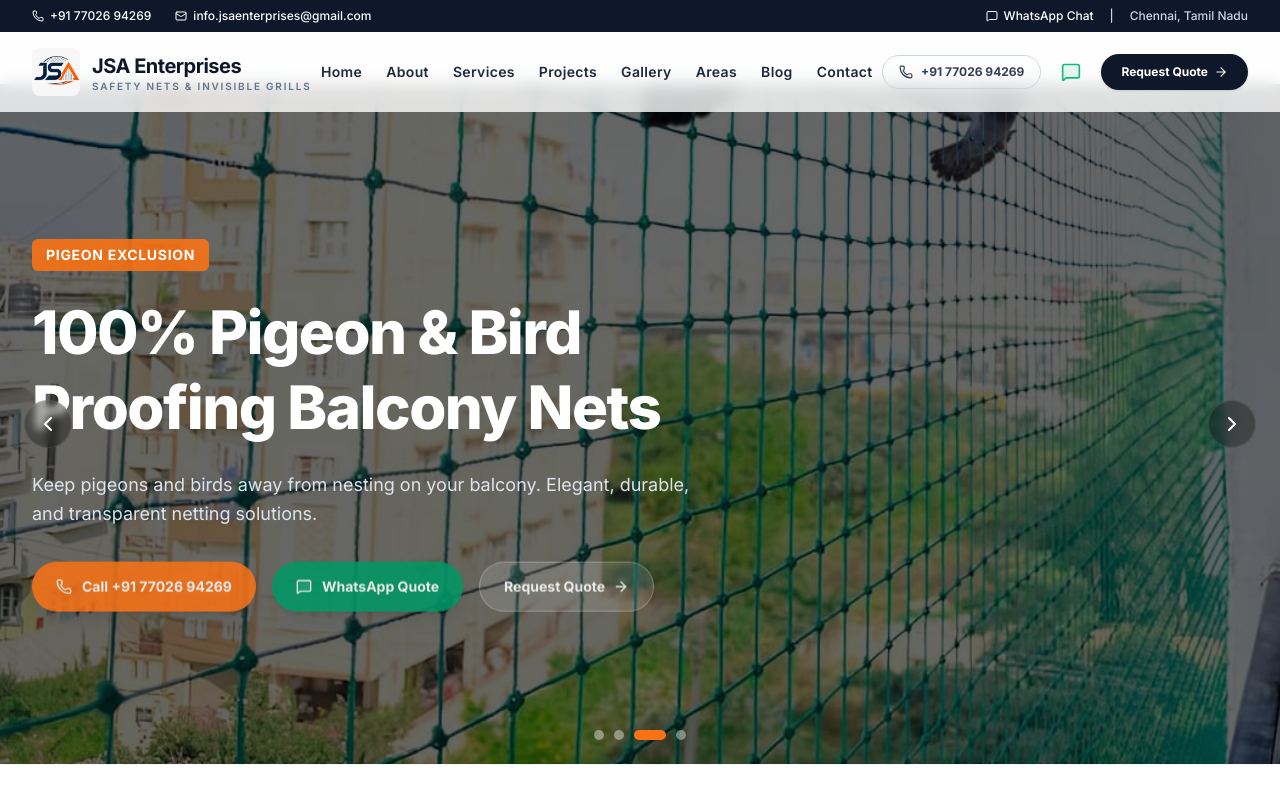
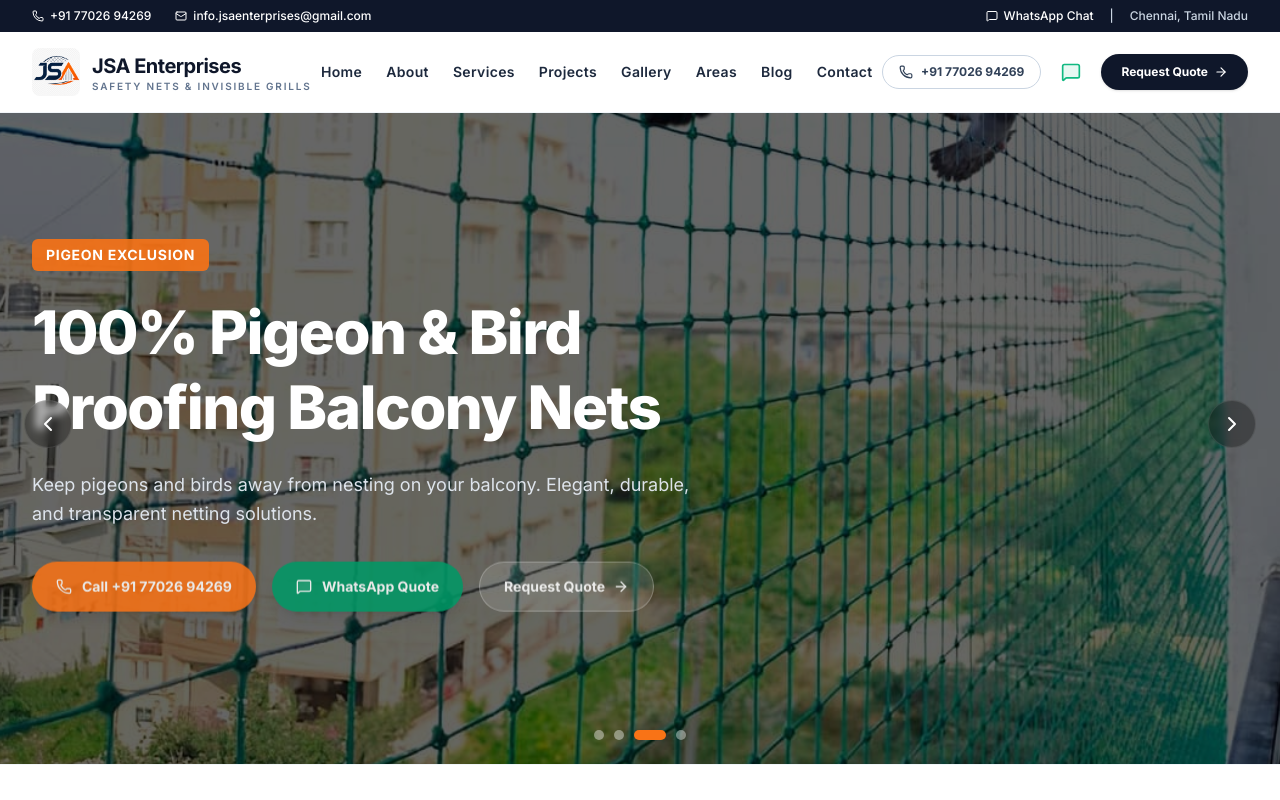
Before and after one commit to ajay-Ai-Ds/JSA-Enterprises, a Next.js app: page / in a window 1280 px wide. Shown: the top 800 px of the page. Built offline with nearby package versions, Linux system fonts and the light colour scheme.

Commit message:
Design: Update navbar background to solid white with Theme 30 shadow

```diff
--- a/src/components/navigation/Navbar.tsx
+++ b/src/components/navigation/Navbar.tsx
@@ -72,8 +72,8 @@ export default function Navbar() {
       <header
         className={`fixed top-[32px] left-0 right-0 z-40 transition-all duration-300 ${
           isScrolled
-            ? "bg-white/95 backdrop-blur-md shadow-md border-b border-slate-100 py-3"
-            : "bg-white/80 backdrop-blur-sm py-4"
+            ? "bg-white shadow-[0_8px_30px_rgba(15,23,42,0.08)] border-b border-slate-100/50 py-3"
+            : "bg-white border-b border-slate-100 py-4"
         }`}
       >
         <div className="max-w-7xl mx-auto px-4 sm:px-6 lg:px-8">
```
